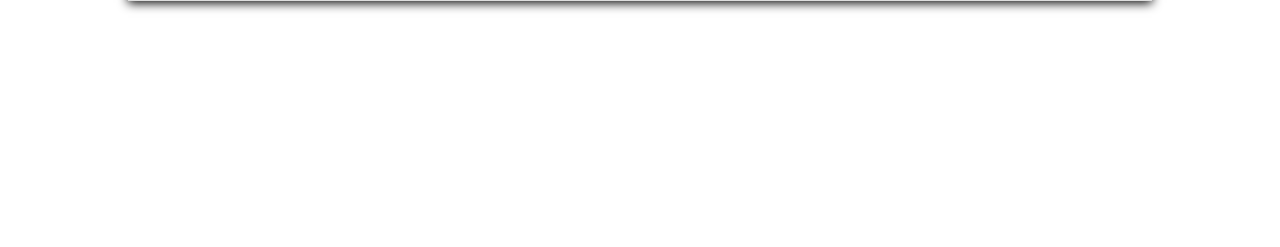
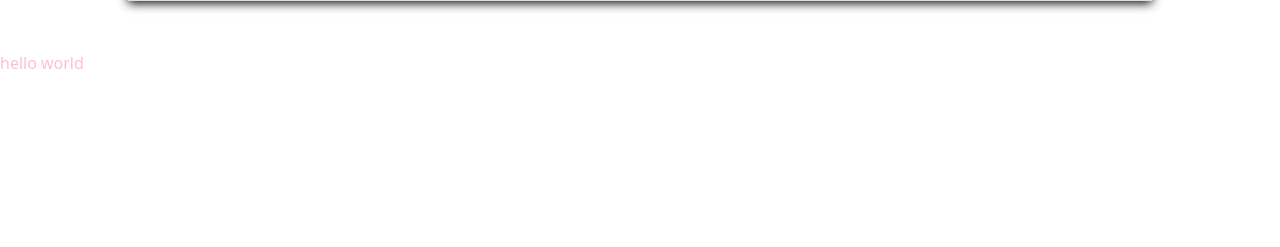
Before and after one commit to shanmuga-priyaa/django, a Django app: page /product/productlist/ in a window 1280 px wide. Shown: the part 371-618 px from the top of the page. Run offline with Django 5.2, Linux system fonts and the light colour scheme; data comes from the database, SQL or seed files in the repository; parts of the project's set-up code (start-up, migrations or seed data) failed here and were passed over; some libraries are stand-ins or nearby versions.

Commit message:
fristversion

```diff
--- a/Fproject/settings.py
+++ b/Fproject/settings.py
@@ -11,6 +11,7 @@ https://docs.djangoproject.com/en/5.1/ref/settings/
 """
 
 from pathlib import Path
+import os
 
 # Build paths inside the project like this: BASE_DIR / 'subdir'.
 BASE_DIR = Path(__file__).resolve().parent.parent
@@ -133,3 +134,7 @@ STATIC_URL = 'static/'
 DEFAULT_AUTO_FIELD = 'django.db.models.BigAutoField'
 
 AUTH_USER_MODEL = 'authentication.User_details'
+
+STATICFILES_DIRS =[
+    os.path.join(BASE_DIR,'static')
+]
--- a/Frontend/templates/base.html
+++ b/Frontend/templates/base.html
@@ -1,3 +1,4 @@
+{% load static %}
 <!DOCTYPE html>
 <html lang="en">
 <head>
@@ -7,6 +8,8 @@
     {% load bootstrap5 %}
     {% bootstrap_css %}
     {% bootstrap_javascript %}
+    <link rel="stylesheet" href="{% static 'css/productlist.css' %}">
+
 </head>
 <body>
    {% block edex %}
@@ -16,6 +19,6 @@
 
     {% block content %}
     {% endblock %}
-
-</body>
+    <script src='{% static "js/test.js" %}'></script>
+    </body>
 </html>
--- a/Frontend/templates/customerlist.html
+++ b/Frontend/templates/customerlist.html
@@ -1,4 +1,5 @@
 {% extends 'base.html' %}
+{% load static %}
 {% block content %}
 <table>
     <style>
@@ -95,5 +96,5 @@
     </tr>
     {% endfor %}
 </table>
-
+<img src = "{% static 'assets/images/img.jpg' %}" alt="image" width="650">
 {% endblock %}
--- a/Frontend/templates/productlist.html
+++ b/Frontend/templates/productlist.html
@@ -1,5 +1,6 @@
 {% extends 'base.html' %}
 {% block content %}
+
 
 <style>
     /* Style the table */
@@ -97,5 +98,5 @@
     </tr>
     {% endfor %}
 </table>
-
+<p class="white">hello world</p>
 {% endblock %}
--- /dev/null
+++ b/static/css/productlist.css
@@ -0,0 +1,3 @@
+.white{
+    color: pink;
+}
--- /dev/null
+++ b/static/js/test.js
@@ -0,0 +1 @@
+console.log("hello");
```
Also changed, not shown: static/assets/images/img.jpg (added).
